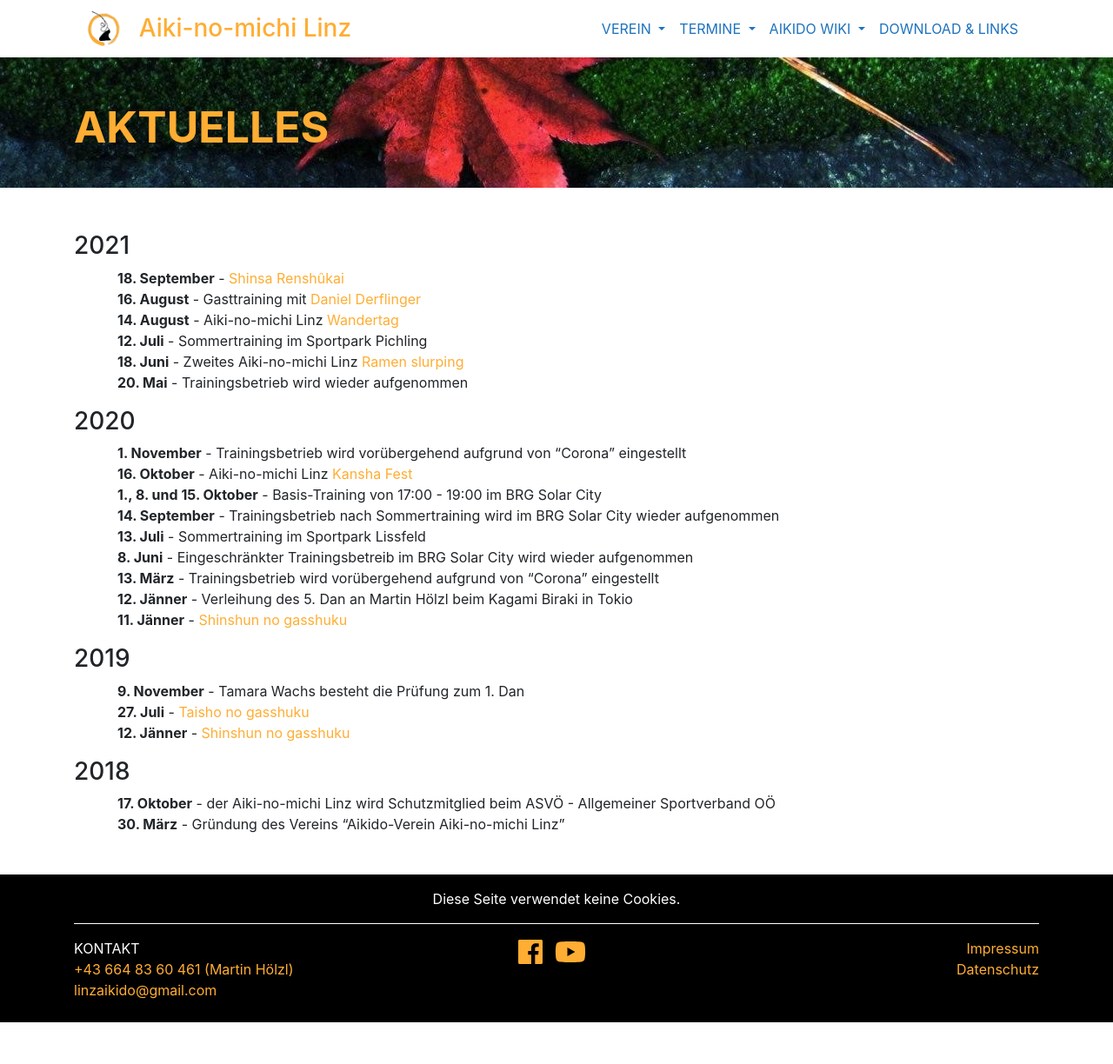
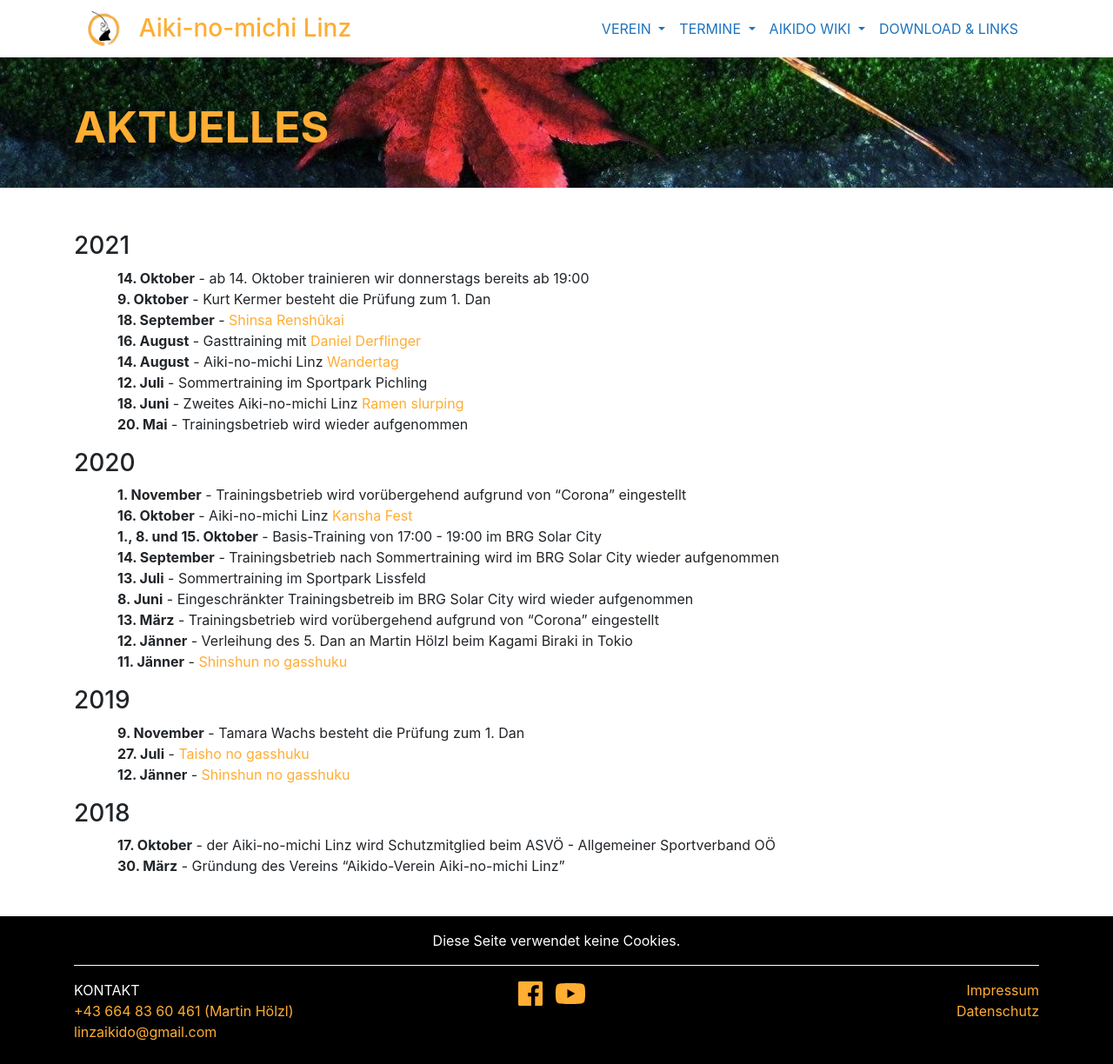
Before and after one commit to TWachs/aikinomichi-linz, a Jekyll site: the page built from aktuelles.md, in a window 1280 px wide. Shown: the whole page at 87% size. Built offline with Jekyll 4.4.1, drawn with Linux system fonts in a browser that asks for light colours; nearby versions of some CDN libraries; before the commit the page ends 1176 px from its top, so only the background shows below that.

Commit message:
Update aktuelles.md

```diff
--- a/aktuelles.md
+++ b/aktuelles.md
@@ -8,6 +8,8 @@ title: Aktuelles
 
 ### 2021
 
+* **14. Oktober** - ab 14. Oktober trainieren wir donnerstags bereits ab 19:00
+* **9. Oktober** - Kurt Kermer besteht die Prüfung zum 1. Dan
 * **18. September** - [Shinsa Renshûkai](https://www.facebook.com/aikinomichilinz/photos/pcb.2973914229490011/2973907026157398){:target="_blank"}
 * **16. August** - Gasttraining mit [Daniel Derflinger](https://www.facebook.com/100002455483738/videos/2778261658932323/){:target="_blank"}
 * **14. August** - Aiki-no-michi Linz [Wandertag](https://www.facebook.com/aikinomichilinz/photos/pcb.2941015092779925/2941013476113420/){:target="_blank"}
```
